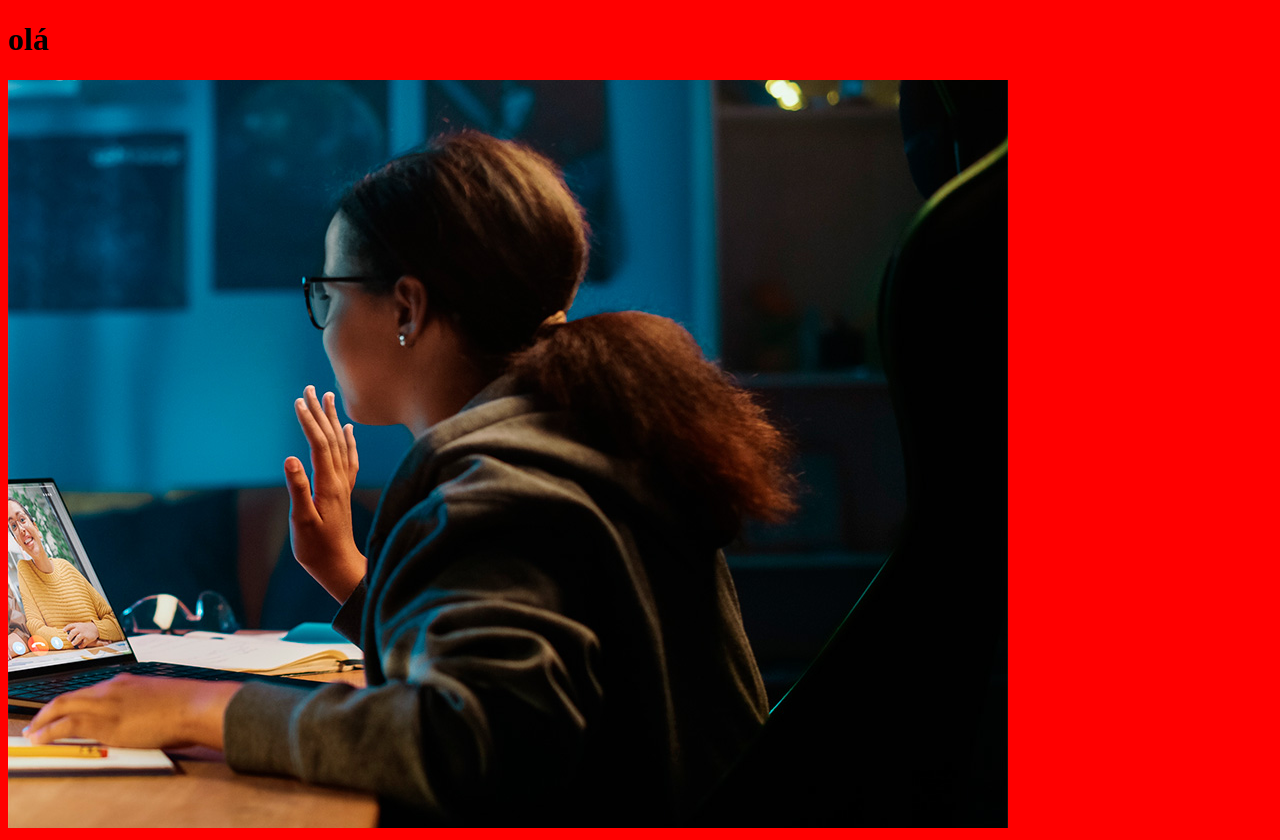
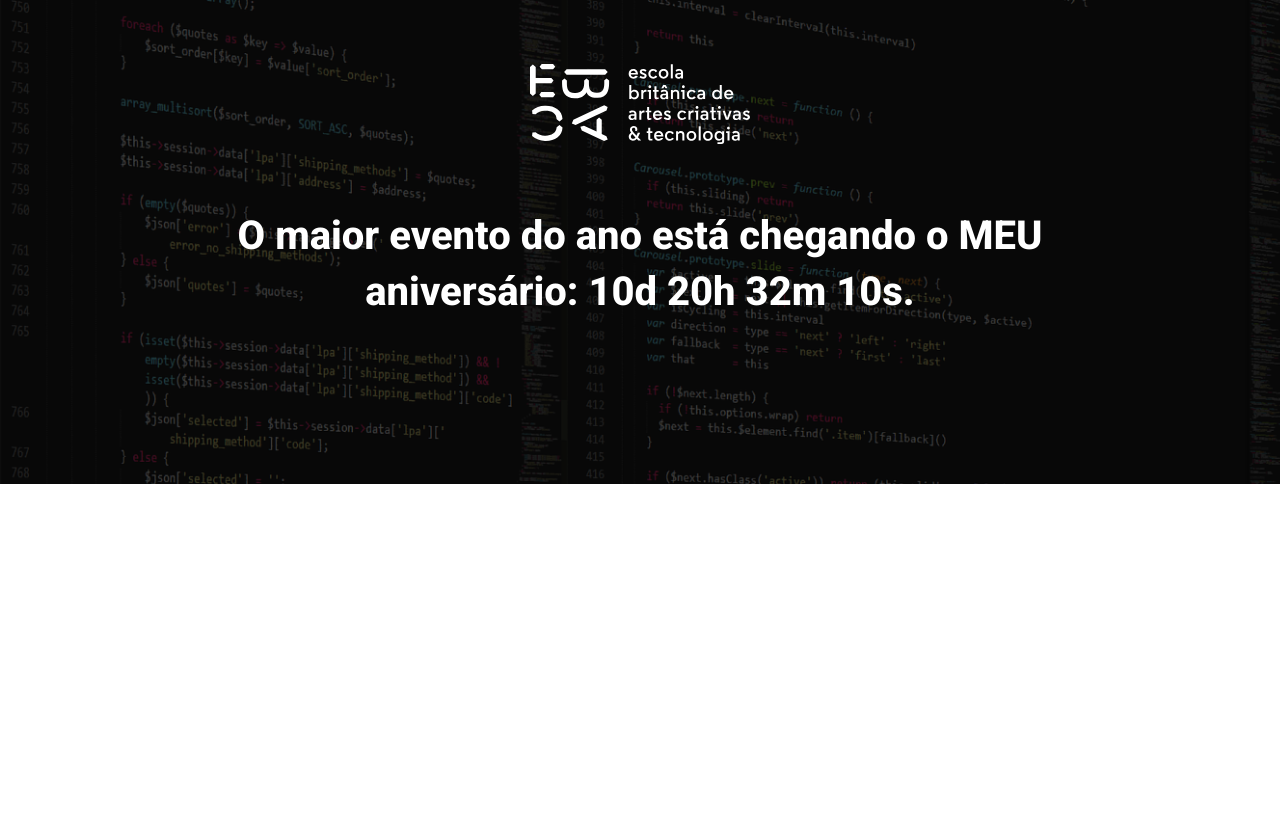
Before and after one commit to GustavoFFelipe/eventoAniversario, a website built with Parcel: page src/index.html in a window 1280 px wide. After the commit the page ends 800 px from the top, so only its background shows below. Built offline with nearby package versions, Linux system fonts and the light colour scheme.

Commit message:
create hero

```diff
--- a/src/index.html
+++ b/src/index.html
@@ -1,17 +1,22 @@
 <!DOCTYPE html>
-<html lang="en">
+<html lang="pt-br">
 <head>
     <meta charset="UTF-8">
     <meta http-equiv="X-UA-Compatible" content="IE=edge">
     <meta name="viewport" content="width=device-width, initial-scale=1.0">
+    <link rel="preconnect" href="https://fonts.googleapis.com"><link rel="preconnect" href="https://fonts.gstatic.com" crossorigin><link href="https://fonts.googleapis.com/css2?family=Roboto:wght@400;800&display=swap" rel="stylesheet">
     <link rel="stylesheet" href="./styles/main.scss">
     <title>Birthday Event</title>
 </head>
 <body>
-    <h1>
-        olá
-    </h1>
-    <img src="./images/backend.png" alt="">
+    <header class="hero">
+        <div class="container">
+            <img class="hero__logo" src="./images/ebac_logo.svg" alt="EBAC logo">
+            <p class="hero__text">
+                O maior evento do ano está chegando o MEU aniversário: 10d 20h 32m 10s.
+            </p>
+        </div>
+    </header>
     <script src="./scripts/main.js"></script>
 </body>
 </html>
--- /dev/null
+++ b/src/styles/_hero.scss
@@ -0,0 +1,53 @@
+.hero{
+    padding-top: 64px;
+    padding-bottom: 100px;
+
+    background-image: url(../images/fundo.png);
+    background-repeat: no-repeat;
+    background-size: cover;
+    position: relative;
+
+    .container{
+        position: relative;
+    }
+    &::before{
+        position: absolute;
+        top:0;
+        left:0;
+        width: 100%;
+        height: 100%;
+        background-color: #000;
+        opacity: .7;
+        content: '';
+    }
+
+    &__text{
+        margin-top: 64px;
+        margin-bottom: 64px;
+
+        font-size: 40px;
+        font-weight: 800;
+        text-align: center;
+        line-height: 56px;
+
+    }
+
+    &__logo{
+        margin: 0 auto;
+        height: 80px;
+        display: block;
+    }
+
+    @media (max-width: 640px){
+
+        padding: 40px 0;
+        &__logo{
+            height: 40px;
+        }
+        &__text{
+            font-size: 22px;
+            line-height: 24px;
+            margin: 24px 0;
+        }
+    }
+}
--- a/src/styles/main.scss
+++ b/src/styles/main.scss
@@ -1,3 +1,22 @@
-body{
-    background-color: red;
+@use 'hero';
+
+*{
+    margin: 0;
+    padding: 0;
+    box-sizing: border-box;
+    font-family: 'Roboto', sans-serif;
+    color: #fff;
 }
+
+.container{
+    max-width: 960px;
+    width: 100%;
+    margin: 0 auto;
+
+    @media (max-width: 640px){
+        max-width: 80%;
+    }
+    @media (max-width:1024px){
+        max-width: 90%;
+    }
+}
```
